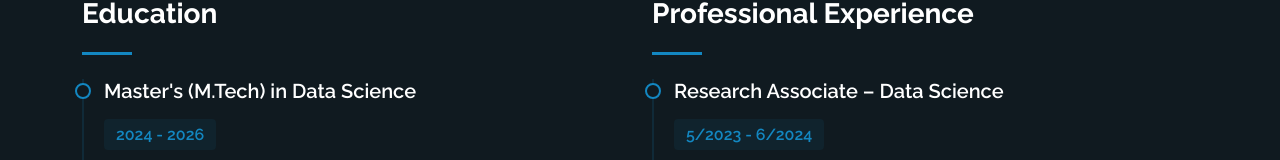
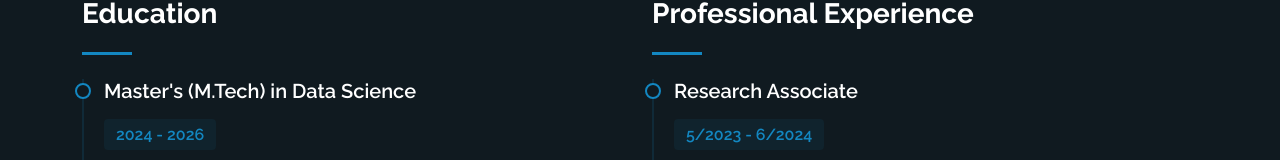
Before and after one commit to KhushbooMahawar/KhushbooMahawar.github.io, a plain HTML site: page resume.html in a window 1280 px wide. Shown: the part 330-490 px from the top of the page. Drawn offline with Linux system fonts and the light colour scheme.

Commit message:
Update job title in resume

```diff
--- a/resume.html
+++ b/resume.html
@@ -151,7 +151,7 @@
 
               <div class="resume-content">
                 <article class="experience-item">
-                  <h4>Research Associate – Data Science</h4>
+                  <h4>Research Associate</h4>
                   <h5>5/2023 - 6/2024</h5>
                   <p class="company"><em>AnantNetra Technologies</em></p>
                   <ul>
```
